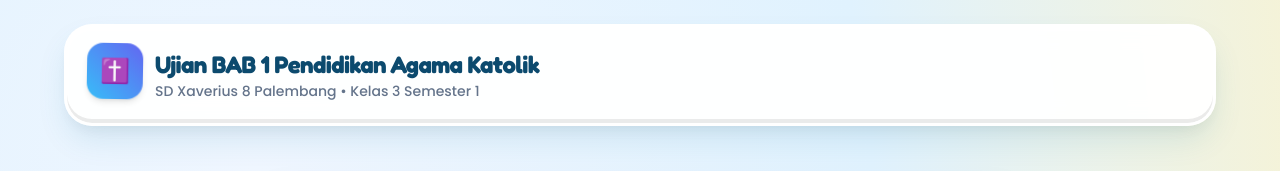
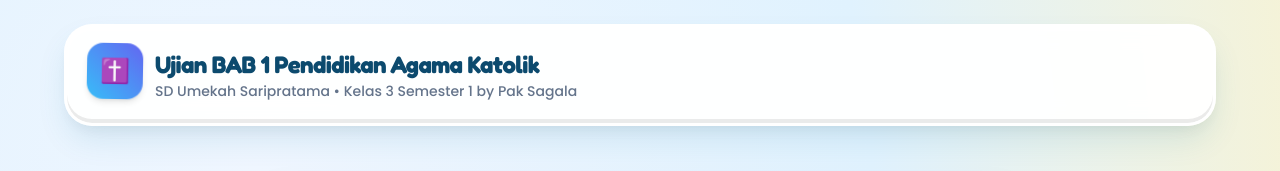
Before and after one commit to Paksagala/Ujian-Bab1-Kelas3, a plain HTML site: page index.html in a window 1280 px wide. Shown: the top 171 px of the page. Drawn offline with nearby package versions, Linux system fonts and the light colour scheme.

Commit message:
Update school name in index.html

```diff
--- a/index.html
+++ b/index.html
@@ -216,7 +216,7 @@
           Ujian BAB 1 Pendidikan Agama Katolik
         </h1>
         <p class="text-xs sm:text-sm text-slate-500 font-medium">
-          SD Xaverius 8 Palembang • Kelas 3 Semester 1
+          SD Umekah Saripratama • Kelas 3 Semester 1 by Pak Sagala
         </p>
       </div>
     </div>
```
